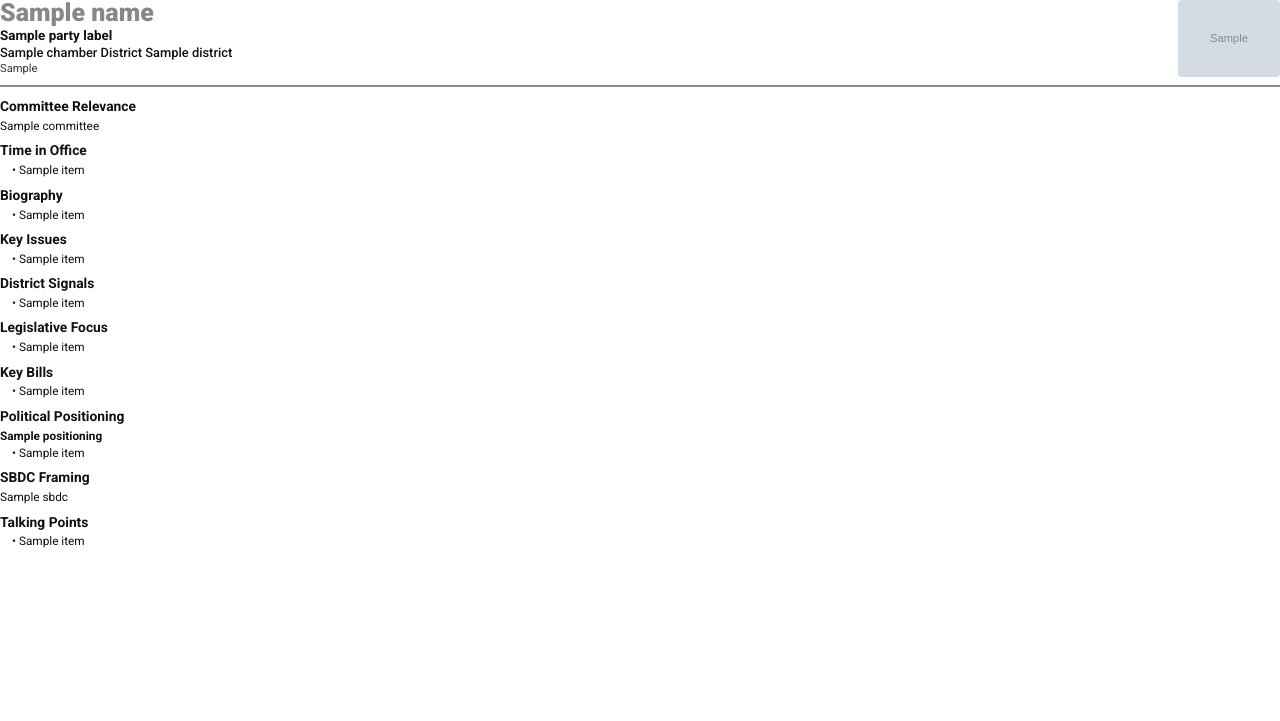
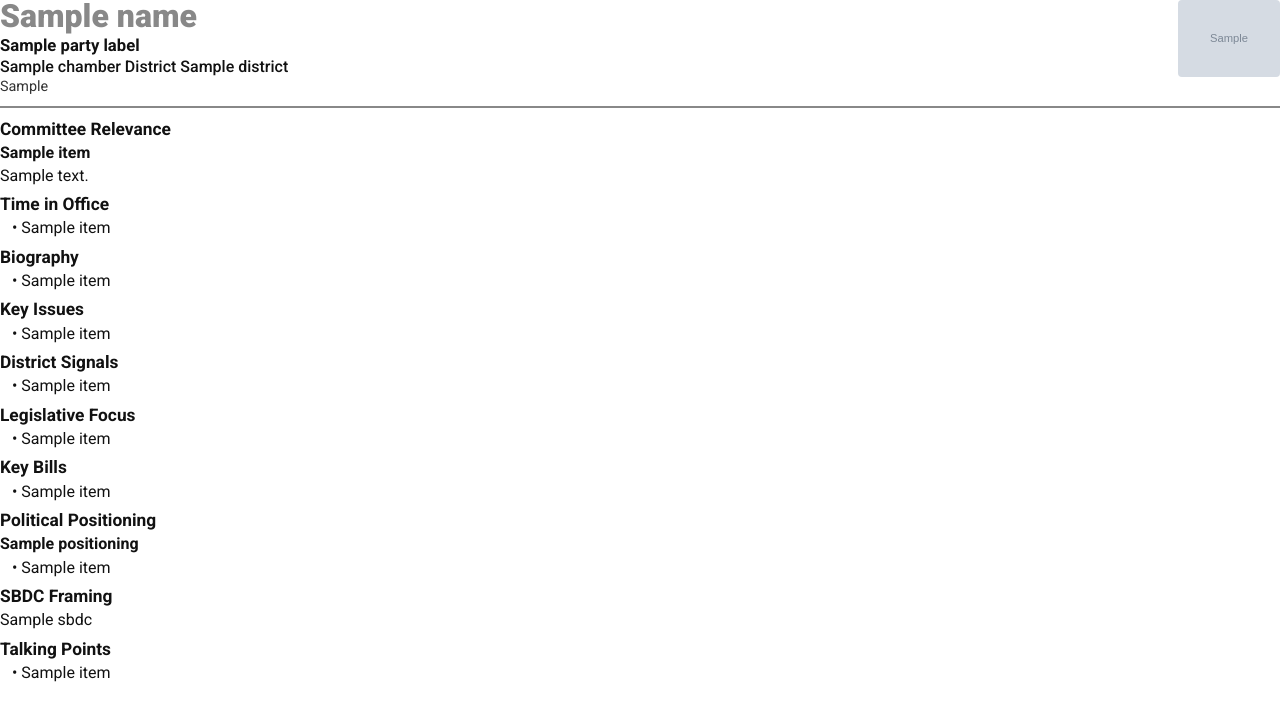
Before and after one commit to imrandevelops007/legislator-skimmer, a Python web app: template templates/report.html in a window 1280 px wide. Shown: the top 721 px of the page. Run offline with Jinja, Linux system fonts and the light colour scheme; the template is opened without the code that fills it: most values are stand-ins (such as "Sample title", 1, 10 or a date in 2020); grey boxes marked "Sample" are stand-in pictures.

Commit message:
Update styles and add committee names section

```diff
--- a/templates/report.html
+++ b/templates/report.html
@@ -8,13 +8,13 @@
 
     @page {
       size: letter;
-      margin: 0.48in 0.54in;
+      margin: 0.5in 0.55in;
     }
 
     body {
       font-family: 'Roboto', Arial, sans-serif;
-      line-height: 1.22;
-      font-size: 11.8px;
+      line-height: 1.28;
+      font-size: 12pt;
       color: #111;
       margin: 0;
     }
@@ -22,7 +22,7 @@
     .report-header {
       position: relative;
       padding-bottom: 10px;
-      margin-bottom: 11px;
+      margin-bottom: 10px;
       border-bottom: 2.5px solid {{ party_color }};
       break-inside: avoid;
       page-break-inside: avoid;
@@ -38,7 +38,7 @@
     }
 
     .name {
-      font-size: 25px;
+      font-size: 24pt;
       font-weight: 900;
       color: {{ party_color }};
       line-height: 1.02;
@@ -46,39 +46,48 @@
     }
 
     .party {
-      font-size: 13.4px;
+      font-size: 12.5pt;
       font-weight: 700;
       margin-bottom: 1px;
     }
 
     .district {
-      font-size: 12.9px;
+      font-size: 12pt;
       font-weight: 500;
       margin-bottom: 1px;
     }
 
     .location {
-      font-size: 11.2px;
+      font-size: 10.8pt;
       color: #333;
-      line-height: 1.22;
+      line-height: 1.2;
     }
 
     .section {
-      margin-top: 9px;
+      margin-top: 7px;
       break-inside: avoid;
       page-break-inside: avoid;
     }
 
     .section-title {
-      font-size: 13.8px;
+      font-size: 13pt;
       font-weight: 700;
-      margin-bottom: 4px;
+      margin-bottom: 3px;
       break-after: avoid;
       page-break-after: avoid;
     }
 
+    .committee-names {
+      margin: 0 0 3px 0;
+      line-height: 1.24;
+    }
+
+    .committee-name {
+      font-weight: 700;
+    }
+
     .section-intro {
-      margin: 0 0 4px 0;
+      margin: 0 0 3px 0;
     }
 
     .bullet {
@@ -95,10 +104,6 @@
 
     p {
       margin: 0 0 3px 0;
-    }
-
-    .tight {
-      margin-top: 0;
     }
   </style>
 </head>
@@ -123,7 +128,16 @@
 
 <div class="section">
   <div class="section-title">Committee Relevance</div>
-  <p class="section-intro">{{ committee }}</p>
+
+  {% if committee_names %}
+  <p class="committee-names">
+    {% for item in committee_names %}
+      <span class="committee-name">{{ item }}</span>{% if not loop.last %} | {% endif %}
+    {% endfor %}
+  </p>
+  {% endif %}
+
+  <p class="section-intro">{{ committee_summary }}</p>
 </div>
 
 <div class="section">
```
